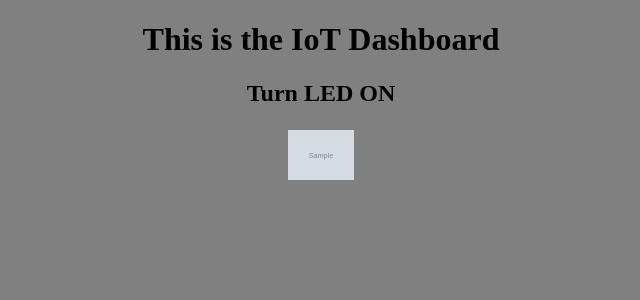
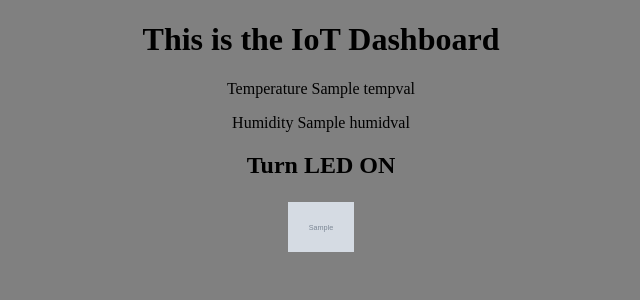
Before and after one commit to TheodoreTsimiklis/IOT-PROJECT, a Flask app: template templates/index.html in a window 1280 px wide. Shown: the top 300 px of the page, without its empty margins (319-959 px from the left). Run offline with Flask 2, Linux system fonts and the light colour scheme; the template is opened without the code that fills it: most values are stand-ins (such as "Sample title", 1, 10 or a date in 2020); grey boxes marked "Sample" are stand-in pictures.

Commit message:
Add files via upload

```diff
--- a/main.py
+++ b/main.py
@@ -1,17 +1,22 @@
 from flask import Flask, request, render_template
 import RPi.GPIO as GPIO
 from gpiozero import LED
+import dht11
+
 
 GPIO.setwarnings(False)
 GPIO.setmode(GPIO.BCM)
 
 LED = 17
+instance = dht11.DHT11(pin = 26)
 GPIO.setup(LED, GPIO.OUT, initial=GPIO.LOW)
 
 app = Flask(__name__)
 
 @app.route('/',methods = ['POST', 'GET'])
 def index():
+
+    #LED code
    status = "on"
    img="https://external-content.duckduckgo.com/iu/?u=https%3A%2F%2Ftoppng.com%2Fpublic%2Fuploads%2Fthumbnail%2Flight-bulb-on-off-png-11553940286qu70eim67f.png&f=1&nofb=1&ipt=facc53d8572229607dd5fa070712f89f3b1d1cf7fd178a7609773a621cdfb2b8&ipo=images"
    if request.method == "POST":
@@ -23,7 +28,17 @@ def index():
             GPIO.output(LED, GPIO.LOW) # turn off led code
             status = "on"
             img="https://external-content.duckduckgo.com/iu/?u=https%3A%2F%2Ftoppng.com%2Fpublic%2Fuploads%2Fthumbnail%2Flight-bulb-on-off-png-11553940286qu70eim67f.png&f=1&nofb=1&ipt=facc53d8572229607dd5fa070712f89f3b1d1cf7fd178a7609773a621cdfb2b8&ipo=images"
-   return render_template('index.html', value=status, imgval=img)
+
+
+   #DHT11 code (temperature and humidity)
+   result = instance.read()
+
+   while(result.humidity == 0 and result.temperature == 0):
+       result = instance.read()
+
+   #data to be sent on to the main page
+   return render_template('index.html', value=status, imgval=img, tempval=result.temperature, humidval=result.humidity)
+
 
 if __name__ == '__main__':
    app.run(debug = True)
--- a/templates/index.html
+++ b/templates/index.html
@@ -38,6 +38,9 @@ img:hover{
 	<center>
 	<h1>This is the IoT Dashboard</h1>
 
+	<p>Temperature {{tempval}}</p>
+	<p>Humidity {{humidval}}</p>
+
 
 	<form id="form1" method="POST"></form>
 
```
